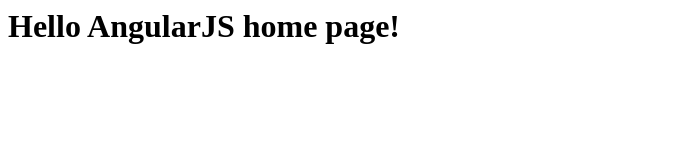
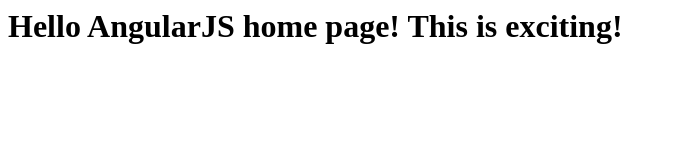
Before and after one commit to MeghanaAithal/AngularJS-Practice, a plain HTML site: page index.html in a window 1280 px wide. Shown: the whole page, without its empty margins (0-675 px from the left). Drawn offline with Linux system fonts and the light colour scheme.

Commit message:
Next version of webfile.

```diff
--- a/index.html
+++ b/index.html
@@ -4,7 +4,7 @@
 	</head>
 	<body>
 		<h1>
-			Hello AngularJS home page!
+			Hello AngularJS home page! This is exciting!
 		</h1>
 	</body>
 <html>
```
